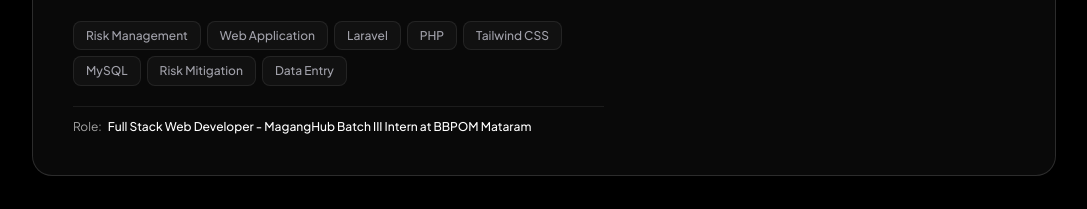
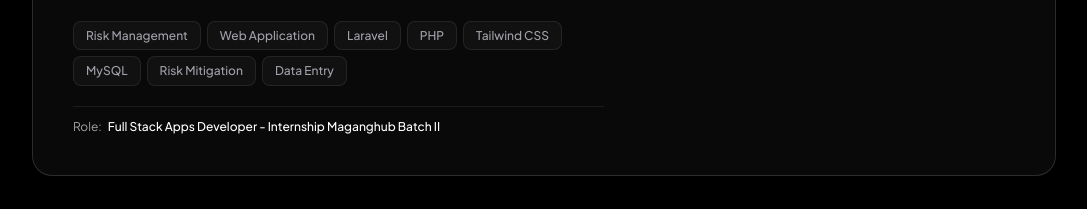
Before and after one commit to nurulzahranyy/newrulestudio, a plain HTML site: page index.html in a window 1280 px wide. Shown: the part 2111-2320 px from the top of the page, without its empty margins (96-1183 px from the left). Drawn offline with nearby package versions, Linux system fonts and the light colour scheme.

Commit message:
selarasin deskripsi role

```diff
--- a/index.html
+++ b/index.html
@@ -337,8 +337,8 @@
               <div class="pt-3 border-t border-white/[0.08] text-xs">
                 <span class="text-neutral-400">Role:</span>
                 <span class="text-white font-medium ml-1"
-                  >Full Stack Web Developer - MagangHub Batch III Intern at
-                  BBPOM Mataram</span
+                  >Full Stack Apps Developer - Internship Maganghub Batch
+                  II</span
                 >
               </div>
             </div>
```
